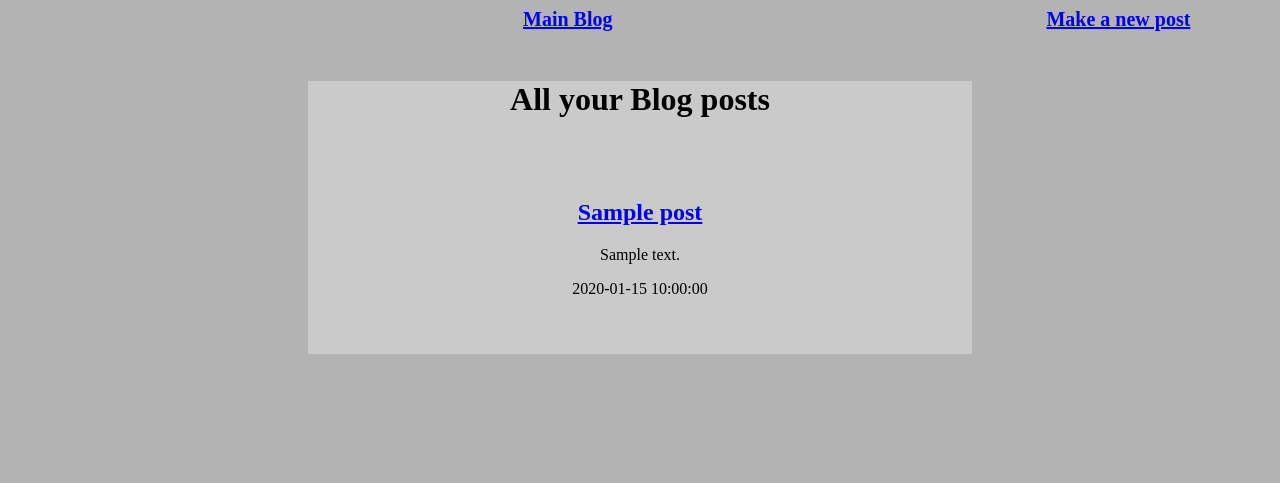
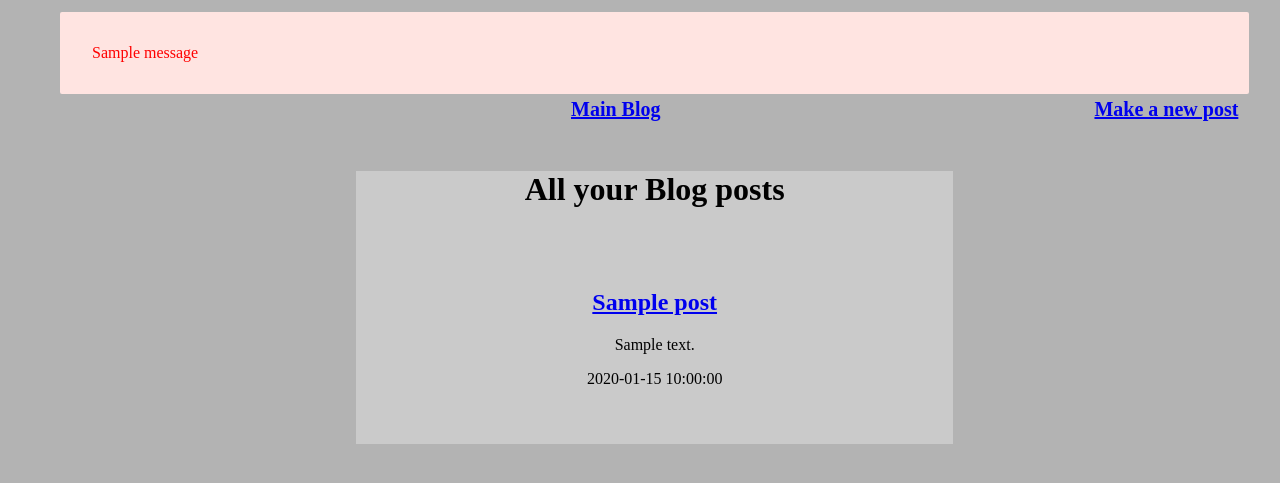
Before and after one commit to alexbrenneman/blogz, a Flask app: page /blog in a window 1280 px wide. Shown: the top 483 px of the page. Run offline with Flask 2, Linux system fonts and the light colour scheme; tables that the repository leaves empty hold one stand-in row (values such as "Sample post"); one stand-in notice (Sample message) is shown.

Commit message:
added error message flash

```diff
--- a/main.py
+++ b/main.py
@@ -61,10 +61,10 @@ def new_post():
 
         else:
             flash("Somethings not right. You better fix it.")
-            return render_template('new_post_form.html',
+            return render_template('new_post_form.html',)
             title="Make a new blog post",
             new_post_title=new_post_title,
-            new_post_body=new_post_body)
+            new_post_body=new_post_body
     else:
         return render_template('new_post_form.html', title="Make a new blog post.")
 
--- a/static/styles/main.css
+++ b/static/styles/main.css
@@ -77,3 +77,21 @@ a:hover{
 p{
     text-align: center;
 }
+
+
+.container {
+    margin-left: 3rem;
+}
+
+.flash_message {
+    background-color: MistyRose;
+    border-radius: 2px;
+    color: red;
+    margin: .25rem;
+    padding: 2rem;
+}
+
+main {
+    display: flex;
+    justify-content: flex-start;
+}
--- a/templates/base.html
+++ b/templates/base.html
@@ -5,9 +5,17 @@
         <title>{{title}}</title>
     </head>
 <body>
+    <main>
+        <div class="container">
+
+                {% with messages = get_flashed_messages() %}
+                    {% for message in messages %}
+                        <div class="flash_message">{{message|safe}}</div>
+                    {% endfor %}
+    {% endwith %}
 
         <nav>
-            <a href="/blog" id=nav1><strong>Main Blog</strong></a>
+            <a href="/blog" id="nav1"><strong>Main Blog</strong></a>
             <a href="/newpost" id="nav2"><strong>Make a new post</strong></a>
         </nav>
         <div class="body">
@@ -15,6 +23,7 @@
     {% endblock %}
 
         </div>
-
+        </div>
+    </main>
 </body>
 </html>
```
